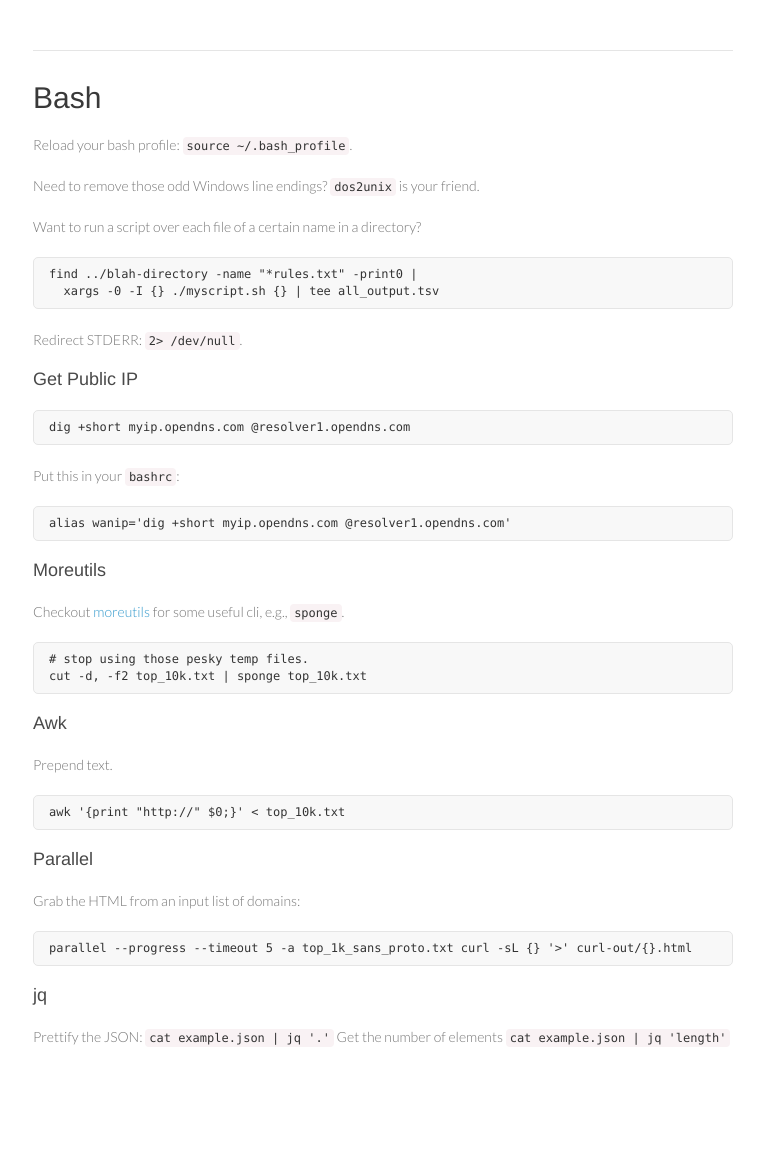
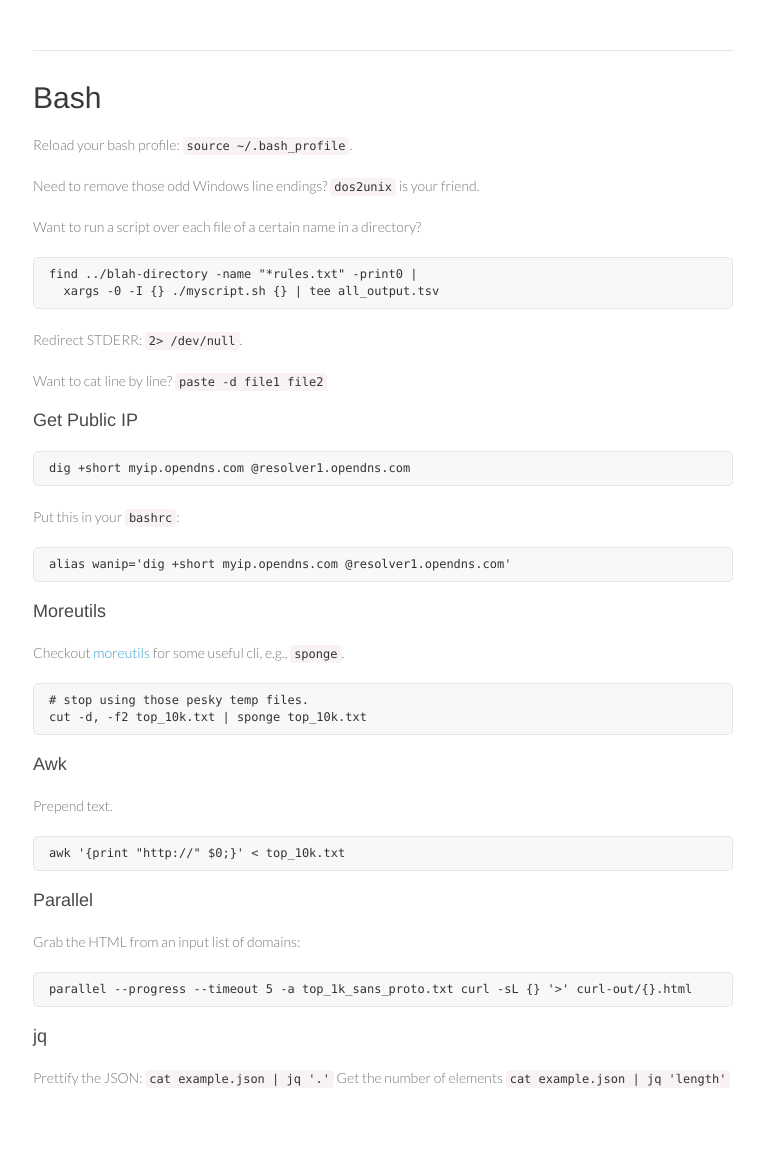
Before and after one commit to rjwalls/tips, a Jekyll site: the page built from _posts/1900-01-01-Bash.md, in a window 1280 px wide. Shown: the whole page, without its empty margins (257-1021 px from the left). Built offline with Jekyll 4.4.1, drawn with Linux system fonts in a browser that asks for light colours; Markdown is read by kramdown in place of the engine named in the settings; before the commit the page ends 1117 px from its top, so only the background shows below that.

Commit message:
Update 1900-01-01-Bash.md

````diff
--- a/_posts/1900-01-01-Bash.md
+++ b/_posts/1900-01-01-Bash.md
@@ -15,6 +15,8 @@ find ../blah-directory -name "*rules.txt" -print0 |
 ```
 
 Redirect STDERR: `2> /dev/null`.
+
+Want to cat line by line? `paste -d file1 file2`
 
 #### Get Public IP
 
````
